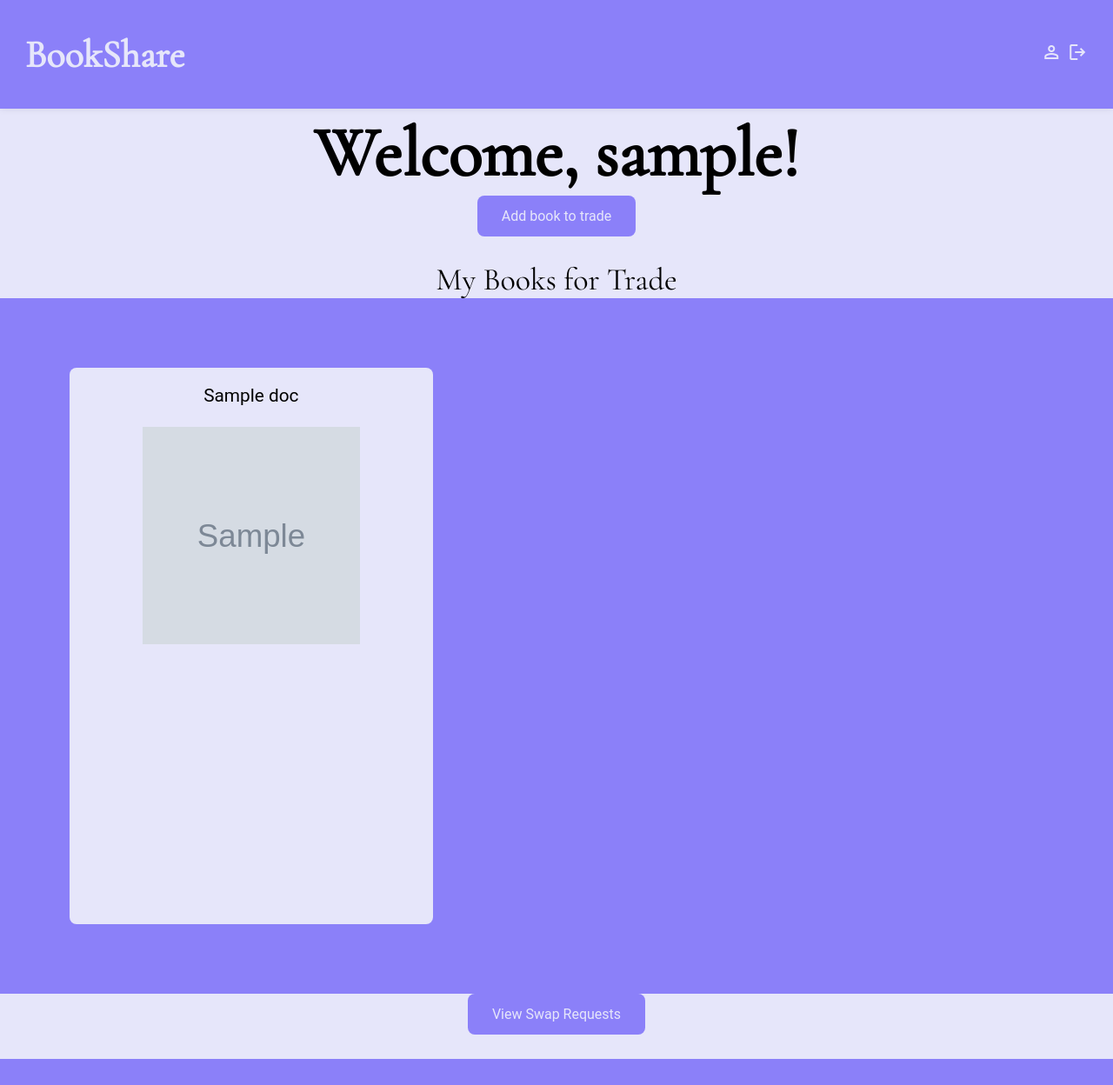
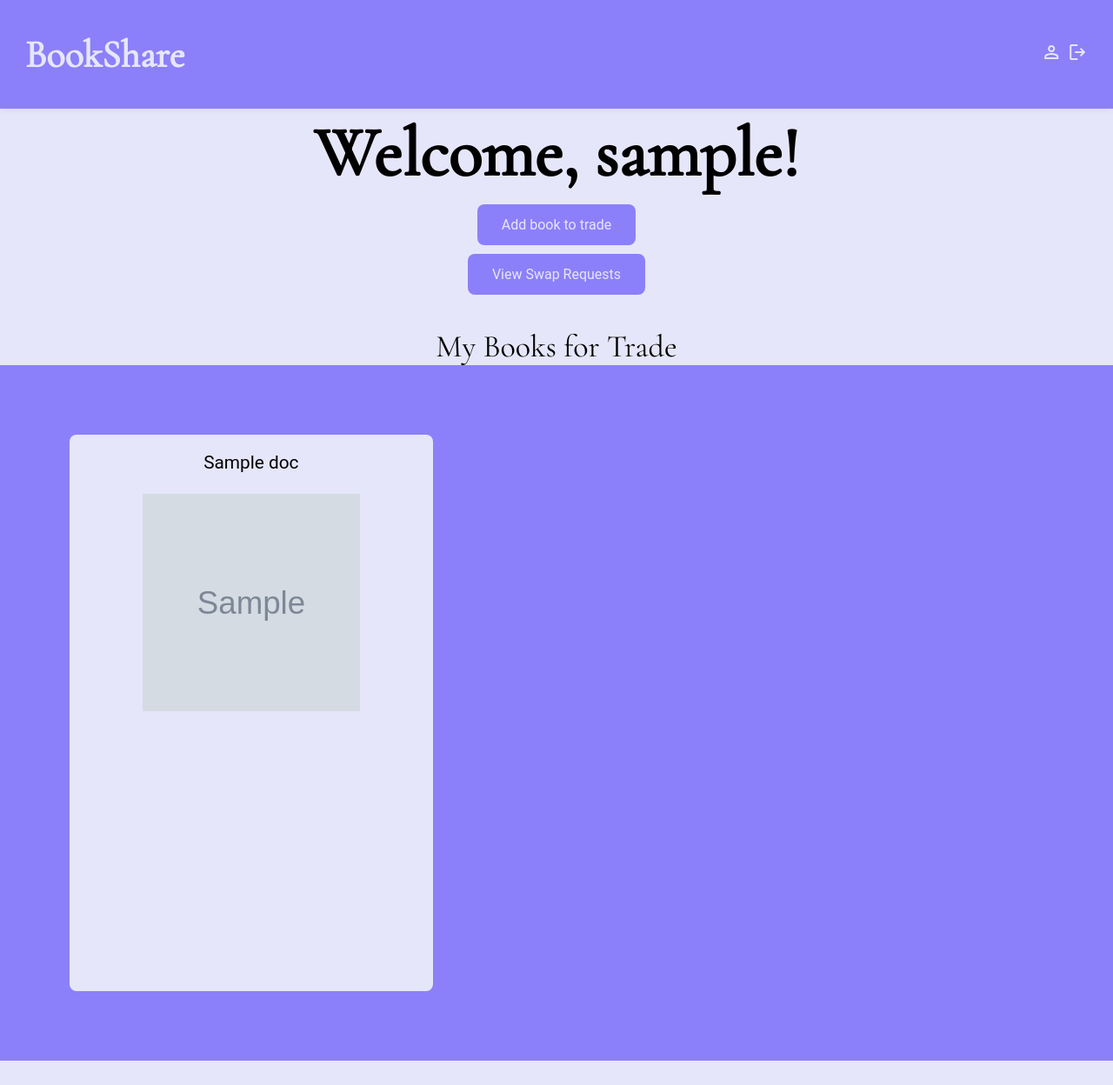
Before and after one commit to software-students-fall2022/final-project-project5team10, a Flask app: template app/templates/account.html in a window 1280 px wide. Shown: the whole page at 87% size. Before the commit the page ends 1218 px from the top, so only its background shows below. Run offline with Flask 2, Linux system fonts and the light colour scheme; the template is opened without the code that fills it: most values are stand-ins (such as "Sample title", 1, 10 or a date in 2020); grey boxes marked "Sample" are stand-in pictures; parts of the project's set-up code (start-up, migrations or seed data) failed here and were passed over; some libraries are stand-ins or nearby versions.

Commit message:
consistent design for buttons in my account page

```diff
--- a/app/static/css/account.css
+++ b/app/static/css/account.css
@@ -40,6 +40,8 @@
     border-radius: 8px;
     margin-left:auto;
     margin-right:auto;
+    margin-bottom: 10px;
+    margin-top:10px;
 }
 
 .block:hover{
--- a/app/templates/account.html
+++ b/app/templates/account.html
@@ -22,7 +22,17 @@
             Add book to trade
         </button>
     </form>
+    <form>
+        <button
+            type="submit"
+            formaction="{{ url_for('view_swap_requests')}}"
+            class="block"
+        >
+            View Swap Requests
+        </button>
+    </form>
     <br />
+
 
     {% with messages = get_flashed_messages() %}
         {% if messages %}
@@ -54,16 +64,6 @@
         </div>
         {%endfor%}
     </div>
-
-    <form>
-        <button
-            type="submit"
-            formaction="{{ url_for('view_swap_requests')}}"
-            class="block"
-        >
-            View Swap Requests
-        </button>
-    </form>
 </div>
 <br />
 
```
